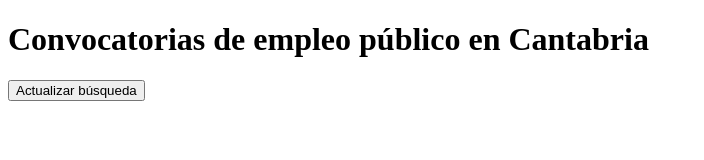
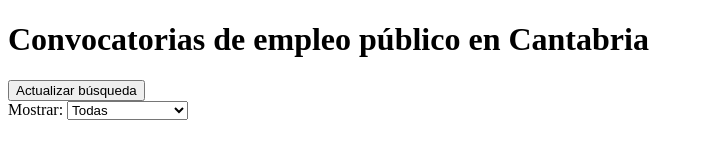
Before and after one commit to gptjosemi-ship-it/empleo-publico-cantabria, a plain HTML site: page index.html in a window 1280 px wide. Shown: the whole page, without its empty margins (0-704 px from the left). Drawn offline with Linux system fonts and the light colour scheme.

Commit message:
Update index.html

```diff
--- a/index.html
+++ b/index.html
@@ -7,6 +7,14 @@
 <body>
 <h1>Convocatorias de empleo público en Cantabria</h1>
 <button onclick="cargarDatos()">Actualizar búsqueda</button>
+  <div id="filtros">
+<label for="filtroFecha">Mostrar:</label>
+<select id="filtroFecha" onchange="aplicarFiltro()">
+<option value="todas">Todas</option>
+<option value="1">Último mes</option>
+<option value="6">Últimos 6 meses</option>
+</select>
+</div>
 <div id="resultados"></div>
 <script src="script.js"></script>
 </body>
```
